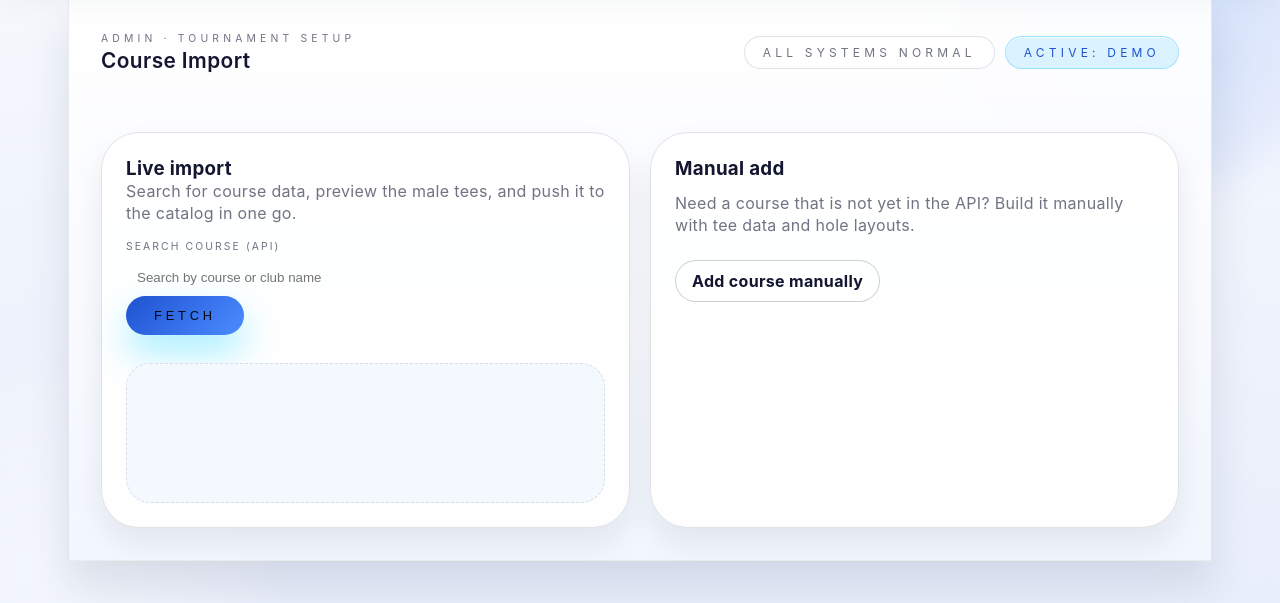
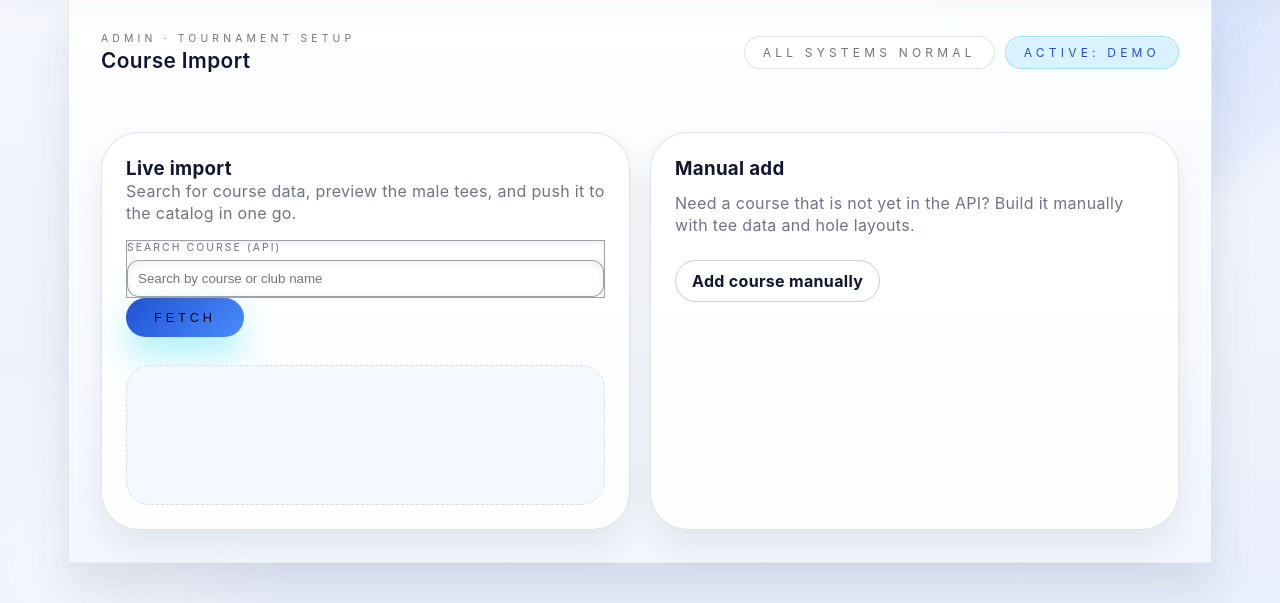
Before and after one commit to zoieman1-sudo/GSPro-Scoring, a FastAPI app: page /admin/setup/course in a window 1280 px wide. Shown: the part 102-705 px from the top of the page. Run offline with FastAPI, Linux system fonts and the light colour scheme; data comes from the database, SQL or seed files in the repository; data that the repository does not hold is empty.

Commit message:
style: Update theme styles for course search input fields

```diff
--- a/app/static/css/theme.css
+++ b/app/static/css/theme.css
@@ -3289,6 +3289,15 @@ body.popup-open {
   color: rgba(15, 23, 42, 0.75);
   font-size: 0.9rem;
 }
+.course-search-row .settings-field,
+.course-search-row .settings-field input {
+  border: 1px solid rgba(15, 23, 42, 0.4);
+  box-shadow: inset 0 2px 6px rgba(15, 23, 42, 0.08);
+}
+.course-search-row .settings-field input {
+  background: rgba(255, 255, 255, 0.95);
+  color: var(--text);
+}
 .course-manual-panel {
   position: relative;
   overflow: hidden;
```
Also changed, not shown: 1 other file.
